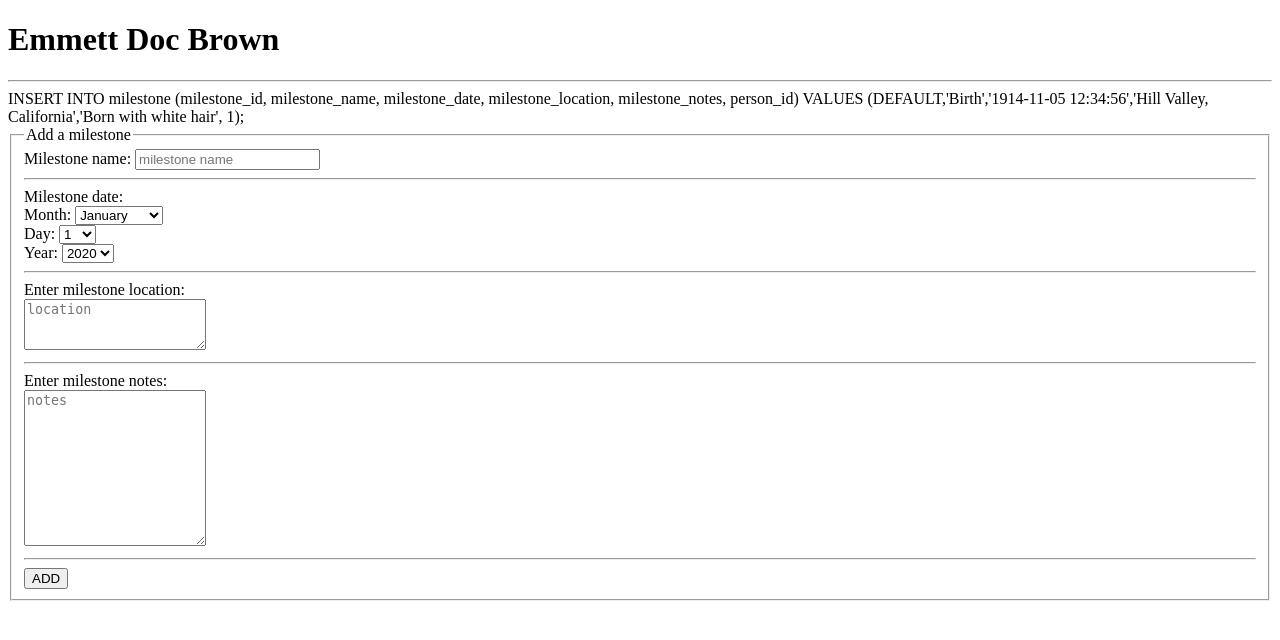
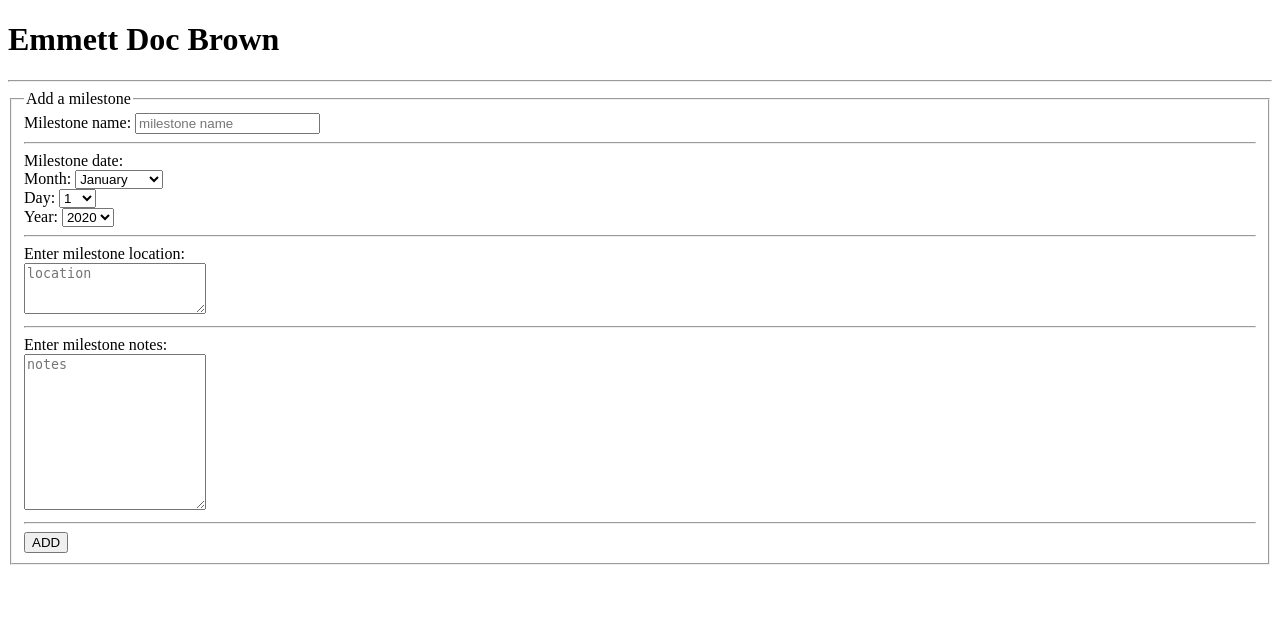
Before and after one commit to headricked/cs313-php, a PHP site: page /milestone/details.php?person_id=0 in a window 1280 px wide. Shown: the top 640 px of the page. Run offline with PHP 8.4, Linux system fonts and the light colour scheme; data comes from the database, SQL or seed files in the repository; data that the repository does not hold is empty; some libraries are stand-ins or nearby versions.

Commit message:
updated files

```diff
--- a/web/milestone/details.php
+++ b/web/milestone/details.php
@@ -64,10 +64,6 @@
         echo "<hr>";
         }
     ?>
-
-INSERT INTO milestone (milestone_id, milestone_name, milestone_date, milestone_location, milestone_notes, person_id)
-	VALUES (DEFAULT,'Birth','1914-11-05 12:34:56','Hill Valley, California','Born with white hair', 1);
-
 
 <section>
   <fieldset>
```
